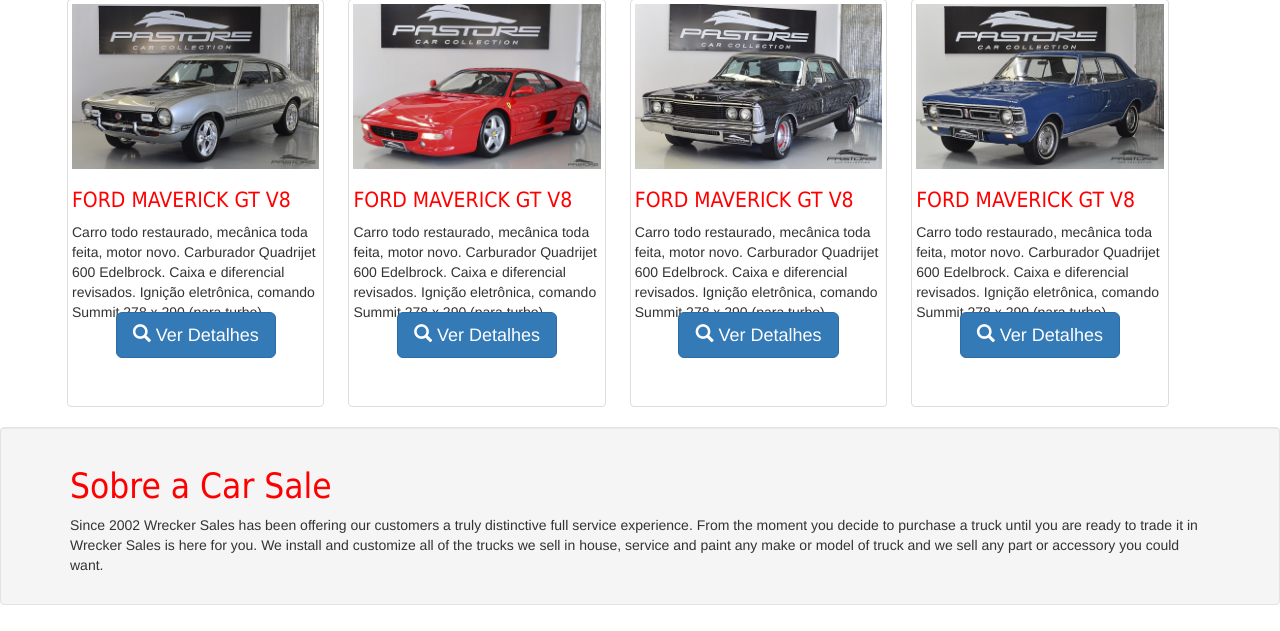
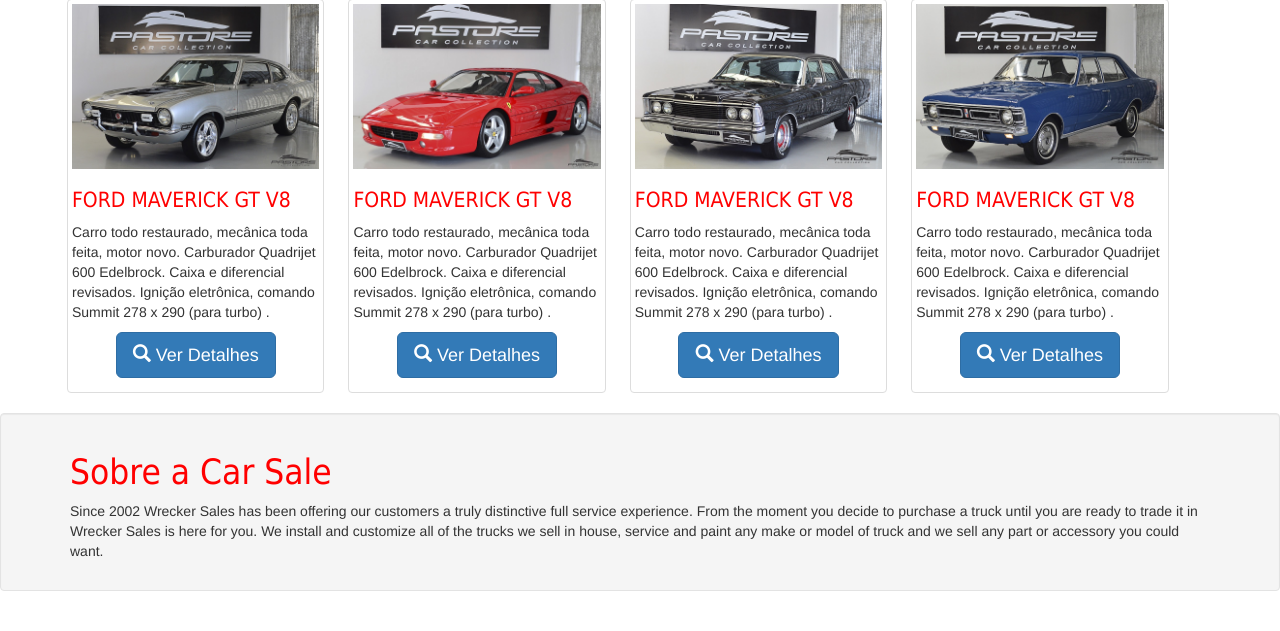
Before and after one commit to alandosreis/alfa-webdev-framework-frontend, a PHP site: page /index.php?p=index in a window 1280 px wide. Shown: the part 641-1272 px from the top of the page. Run offline with PHP 8.4, Linux system fonts and the light colour scheme; some web fonts are replaced.

Commit message:
Update style.css

```diff
--- a/css/style.css
+++ b/css/style.css
@@ -130,3 +130,7 @@ iframe {
 main.container.margem {
   margin-bottom: 30px;
 }
+
+.thumbnail p{
+    height: auto;
+}
```
